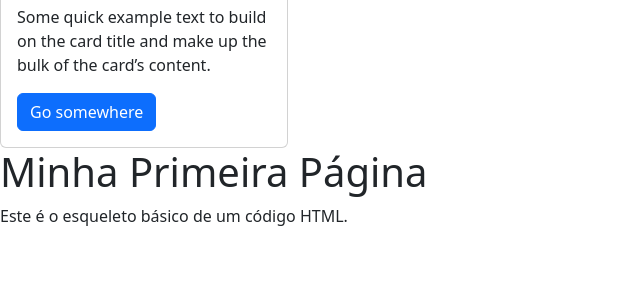
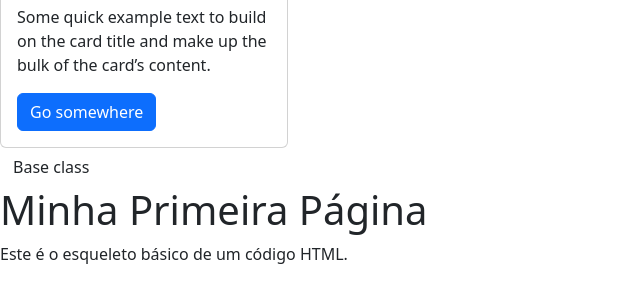
Before and after one commit to ar7zinn/aron-github.io, a plain HTML site: page index.html in a window 1280 px wide. Shown: the part 216-518 px from the top of the page, without its empty margins (0-640 px from the left). Drawn offline with nearby package versions, Linux system fonts and the light colour scheme.

Commit message:
Add button to index.html

```diff
--- a/index.html
+++ b/index.html
@@ -23,7 +23,7 @@
     <a href="#" class="btn btn-primary">Go somewhere</a>
   </div>
 </div>
-
+<button type="button" class="btn">Base class</button>
     <h1>Minha Primeira Página</h1>
     <p>Este é o esqueleto básico de um código HTML.</p>
 
```
